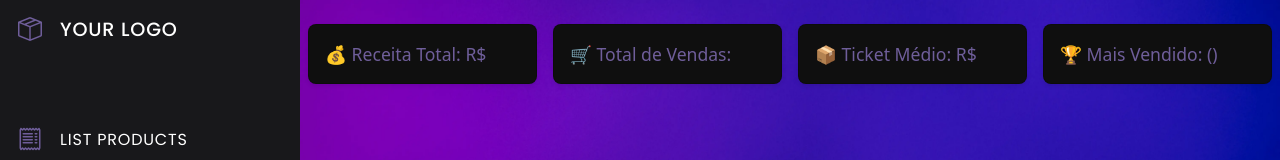
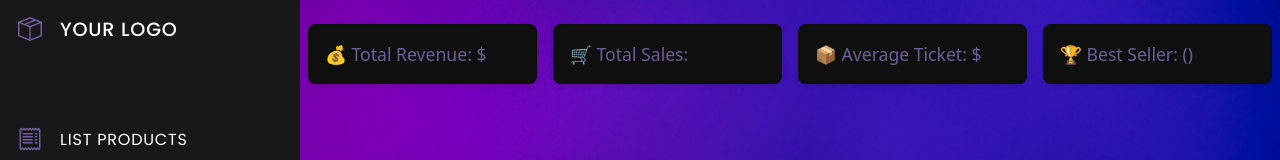
Before and after one commit to viniciusjuste/Sales-and-Inventory-Dashboard-FrontEnd, an Angular app in the folder SalesAndInventoryDashboard-FE/: page /dashboard in a window 1280 px wide. Shown: the top 160 px of the page. Built offline with nearby package versions, Linux system fonts and the light colour scheme; no server answers.

Commit message:
fix: ajuste de idioma

```diff
--- a/SalesAndInventoryDashboard-FE/src/app/components/add-sale/add-sale.component.html
+++ b/SalesAndInventoryDashboard-FE/src/app/components/add-sale/add-sale.component.html
@@ -69,17 +69,17 @@
 
         <!-- Lista de produtos adicionados -->
         <div class="mt-5">
-            <h5 class="text-white">Produtos adicionados:</h5>
-            <div *ngIf="itens.length === 0" class="text-white-50">Nenhum produto adicionado ainda.</div>
+            <h5 class="text-white">Products added:</h5>
+            <div *ngIf="itens.length === 0" class="text-white-50">No products added yet.</div>
 
             <div *ngFor="let item of itens" class="card bg-dark text-white mb-2 p-3 rounded-3 shadow-sm">
                 <div class="d-flex justify-content-between align-items-center">
                     <div>
                         <strong>{{ item.productName }}</strong>
-                        <div>Quantidade: {{ item.quantity }}</div>
-                        <div>Preço: {{ item.price | currency: 'USD' }}</div>
+                        <div>Quantity: {{ item.quantity }}</div>
+                        <div>Price: {{ item.price | currency: 'USD' }}</div>
                     </div>
-                    <!-- Botão para remover o item (opcional) -->
+                    <!-- Button to remove the item (optional) -->
                     <button class="btn btn-sm btn-danger" (click)="removeItem(item)">
                         <i class="bi bi-trash"></i>
                     </button>
--- a/SalesAndInventoryDashboard-FE/src/app/components/dashboard/dashboard.component.html
+++ b/SalesAndInventoryDashboard-FE/src/app/components/dashboard/dashboard.component.html
@@ -1,8 +1,8 @@
 <div class="dashboard-cards">
-  <div class="card">💰 Receita Total: R$ {{ report.totalRevenue }}</div>
-  <div class="card">🛒 Total de Vendas: {{ report.totalSales }}</div>
-  <div class="card">📦 Ticket Médio: R$ {{ report.averageTicket }}</div>
-  <div class="card">🏆 Mais Vendido: {{ report.bestSellingProduct }} ({{ report.bestSellingProductQuantity }})</div>
+  <div class="card">💰 Total Revenue: $ {{ report.totalRevenue }}</div>
+  <div class="card">🛒 Total Sales: {{ report.totalSales }}</div>
+  <div class="card">📦 Average Ticket: $ {{ report.averageTicket }}</div>
+  <div class="card">🏆 Best Seller: {{ report.bestSellingProduct }} ({{ report.bestSellingProductQuantity }})</div>
 </div>
 
 <div class="chart-container">
--- a/SalesAndInventoryDashboard-FE/src/app/components/dashboard/dashboard.component.ts
+++ b/SalesAndInventoryDashboard-FE/src/app/components/dashboard/dashboard.component.ts
@@ -63,7 +63,7 @@ export class DashboardComponent implements AfterViewInit {
       data: {
         labels,
         datasets: [{
-          label: 'Vendas Diárias (R$)',
+          label: 'Daily Sales ($)',
           data,
           backgroundColor: '#007F7F'
         }]
```
